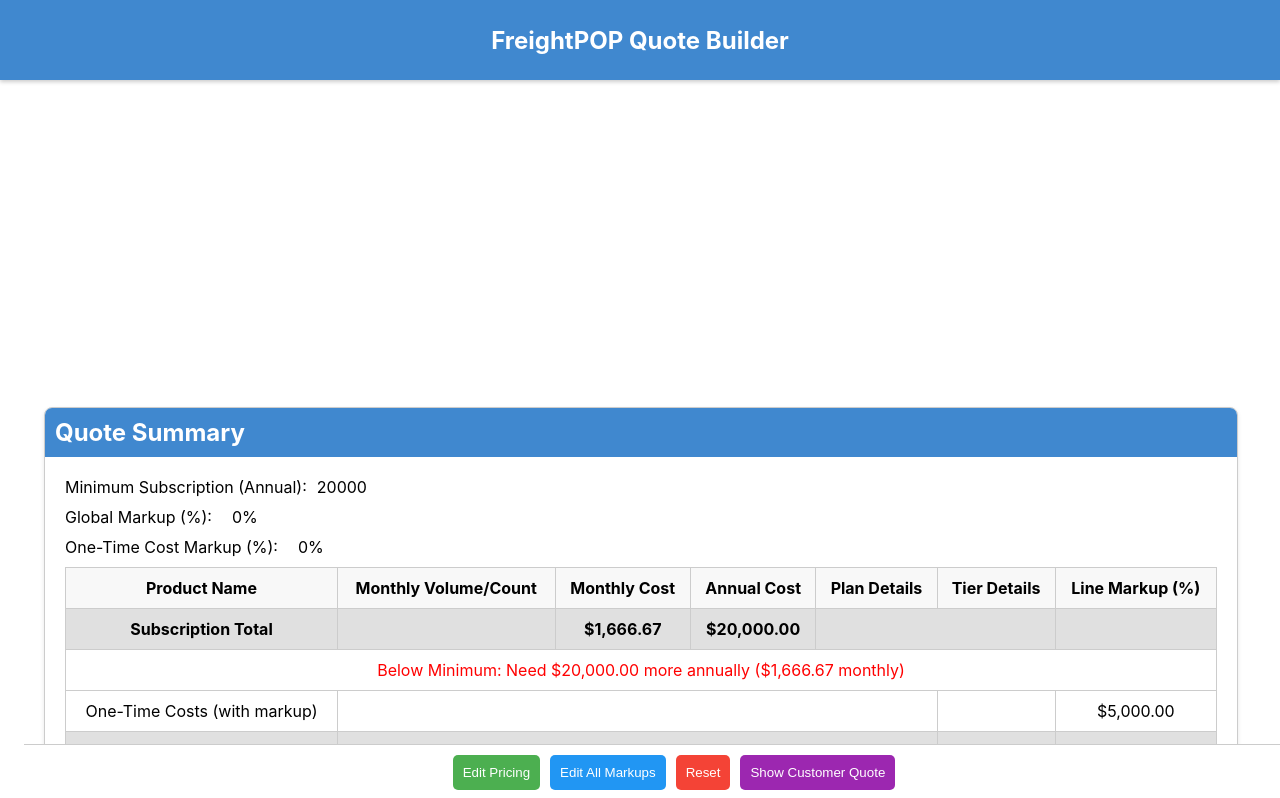
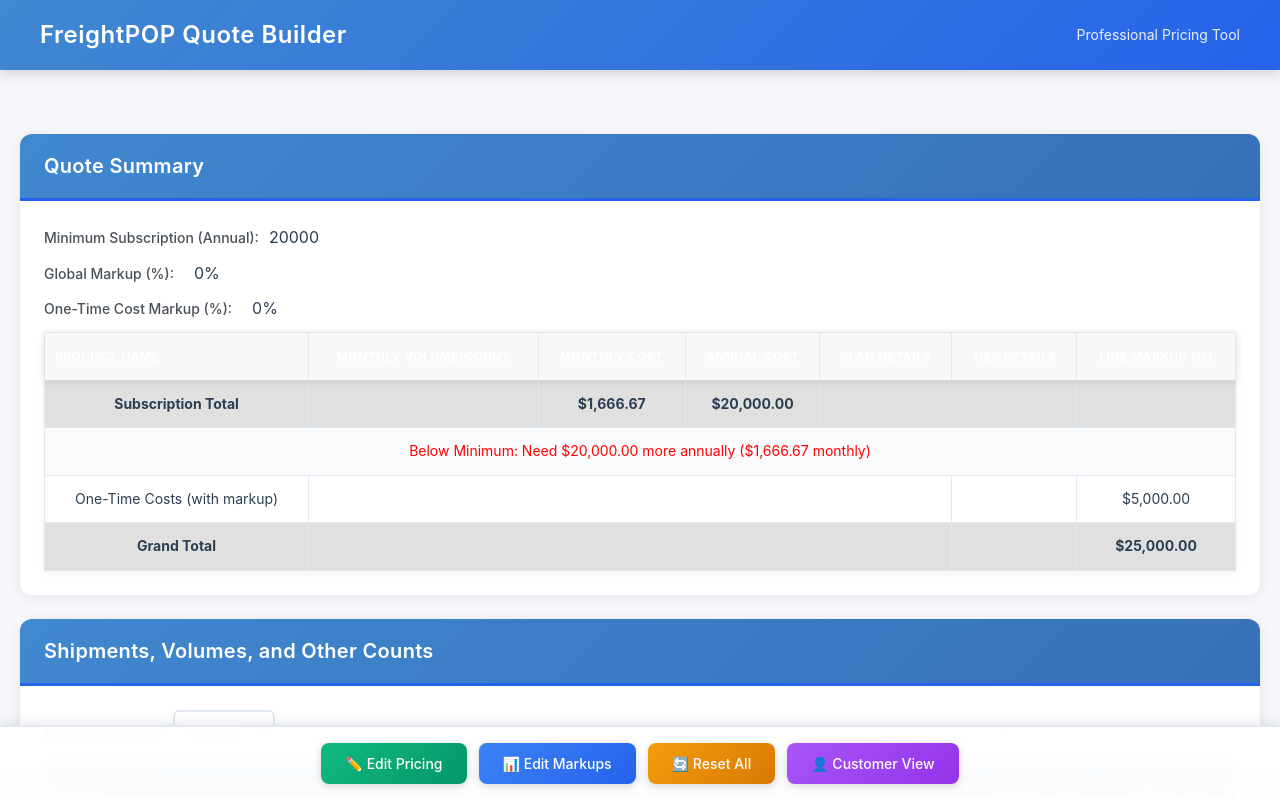
Before and after one commit to neel19917/fplegacypricer, a React (Vite) app: page / in a window 1280 px wide. Shown: the top 798 px of the page. Built offline with nearby package versions, Linux system fonts and the light colour scheme.

Commit message:
UI Cleanup: Modern design with improved styling, gradients, and better UX

```diff
--- a/src/App.jsx
+++ b/src/App.jsx
@@ -24,39 +24,58 @@
    STYLE CONSTANTS
 ============================ */
 const inputStyle = {
-  marginRight: '20px',
-  padding: '8px',
-  width: '60px',
-  border: '1px solid #ccc',
-  borderRadius: '4px',
+  marginRight: '12px',
+  padding: '10px 12px',
+  width: '70px',
+  border: '2px solid #e2e8f0',
+  borderRadius: '6px',
+  fontSize: '14px',
+  transition: 'all 0.2s ease',
 };
 
 const selectStyle = {
-  padding: '8px',
-  border: '1px solid #ccc',
-  borderRadius: '4px',
+  padding: '10px 12px',
+  border: '2px solid #e2e8f0',
+  borderRadius: '6px',
+  fontSize: '14px',
+  backgroundColor: 'white',
+  cursor: 'pointer',
+  transition: 'all 0.2s ease',
 };
 
 const stickyHeaderStyle = {
   position: 'sticky',
   top: 0,
-  background: '#f8f8f8',
-  zIndex: 1,
+  background: 'linear-gradient(135deg, #4088cf 0%, #3670b8 100%)',
+  zIndex: 10,
+  boxShadow: '0 2px 8px rgba(0, 0, 0, 0.1)',
 };
 
 const tableThStyle = {
-  border: '1px solid #ccc',
-  padding: '10px',
+  border: '1px solid #e2e8f0',
+  padding: '14px 12px',
   textAlign: 'center',
+  fontWeight: '600',
+  fontSize: '12px',
+  textTransform: 'uppercase',
+  letterSpacing: '0.5px',
+  color: 'white',
 };
 
 const tableTdStyle = {
-  border: '1px solid #ccc',
-  padding: '10px',
+  border: '1px solid #e2e8f0',
+  padding: '12px 10px',
   textAlign: 'center',
+  fontSize: '14px',
+  color: '#2c3e50',
 };
 
-const firstColumnStyle = { minWidth: '220px' };
+const firstColumnStyle = {
+  minWidth: '220px',
+  fontWeight: '500',
+  textAlign: 'left',
+  paddingLeft: '16px',
+};
 
 /* ============================
    HELPER FUNCTIONS
@@ -114,29 +133,37 @@
       top: 0,
       left: 0,
       width: '100%',
-      height: '80px',
-      background: '#4088cf',
+      height: '70px',
+      background: 'linear-gradient(135deg, #4088cf 0%, #2563eb 100%)',
       color: '#fff',
       display: 'flex',
       alignItems: 'center',
-      justifyContent: 'center',
+      justifyContent: 'space-between',
+      padding: '0 40px',
       zIndex: 1000,
-      boxShadow: '0 2px 4px rgba(0,0,0,0.2)',
+      boxShadow: '0 4px 12px rgba(0,0,0,0.15)',
     }}
   >
-    <h1 style={{ margin: 0, fontSize: '24px' }}>FreightPOP Quote Builder</h1>
+    <h1 style={{ margin: 0, fontSize: '24px', fontWeight: '600', letterSpacing: '0.5px' }}>
+      FreightPOP Quote Builder
+    </h1>
+    <div style={{ fontSize: '14px', opacity: 0.9 }}>
+      Professional Pricing Tool
+    </div>
   </div>
 );
 
-const Card = ({ children }) => (
+const Card = ({ children, className = '' }) => (
   <div
+    className={`card fade-in ${className}`}
     style={{
       width: '100%',
-      border: '1px solid #ccc',
-      borderRadius: '8px',
+      background: 'white',
+      border: 'none',
+      borderRadius: '12px',
       overflow: 'hidden',
-      margin: '20px 0',
-      boxShadow: '0 2px 4px rgba(0,0,0,0.1)',
+      margin: '24px 0',
+      boxShadow: '0 2px 12px rgba(0,0,0,0.08)',
     }}
   >
     {children}
@@ -145,15 +172,31 @@
 
 const CardHeader = ({ children, style }) => (
   <div
-    style={{ background: '#4088cf', padding: '10px', color: '#fff', ...style }}
+    style={{
+      background: 'linear-gradient(135deg, #4088cf 0%, #3670b8 100%)',
+      padding: '16px 24px',
+      color: '#fff',
+      borderBottom: '3px solid #2563eb',
+      ...style
+    }}
   >
     {children}
   </div>
 );
 
-const CardTitle = ({ children }) => <h2 style={{ margin: 0 }}>{children}</h2>;
+const CardTitle = ({ children }) => (
+  <h2 style={{
+    margin: 0,
+    fontSize: '20px',
+    fontWeight: '600',
+    letterSpacing: '0.3px'
+  }}>
+    {children}
+  </h2>
+);
+
 const CardContent = ({ children }) => (
-  <div style={{ padding: '20px' }}>{children}</div>
+  <div style={{ padding: '24px' }}>{children}</div>
 );
 
 /* ============================
@@ -847,7 +890,7 @@
     setSubBilling('annual');
   };
 
-  const topSpacerHeight = '1700px';
+  const topSpacerHeight = '90px';
 
   return (
     <>
@@ -2030,72 +2073,93 @@
         )}
       </div>
 
-      {/* Floating Pane for Admin & View Toggle Controls */}
+      {/* Floating Control Panel */}
       <div
+        className="no-print"
         style={{
           position: 'fixed',
           bottom: 0,
+          left: 0,
           width: '100%',
-          background: '#fff',
-          borderTop: '1px solid #ccc',
-          padding: '10px',
+          background: 'linear-gradient(to top, rgba(255,255,255,0.98), rgba(255,255,255,0.95))',
+          borderTop: '2px solid #e2e8f0',
+          padding: '16px 24px',
           display: 'flex',
           justifyContent: 'center',
-          gap: '10px',
+          alignItems: 'center',
+          gap: '12px',
           zIndex: 1001,
+          boxShadow: '0 -4px 12px rgba(0, 0, 0, 0.08)',
+          backdropFilter: 'blur(8px)',
         }}
       >
         <button
           onClick={toggleEditPricing}
           style={{
-            padding: '10px',
-            background: editPricingEnabled ? '#f44336' : '#4caf50',
+            padding: '12px 24px',
+            background: editPricingEnabled
+              ? 'linear-gradient(135deg, #ef4444 0%, #dc2626 100%)'
+              : 'linear-gradient(135deg, #10b981 0%, #059669 100%)',
             color: '#fff',
             border: 'none',
-            borderRadius: '5px',
+            borderRadius: '8px',
             cursor: 'pointer',
+            fontWeight: '500',
+            fontSize: '14px',
+            boxShadow: '0 2px 8px rgba(0, 0, 0, 0.15)',
           }}
         >
-          {editPricingEnabled ? 'Close Pricing Edit' : 'Edit Pricing'}
+          {editPricingEnabled ? '🔒 Lock Pricing' : '✏️ Edit Pricing'}
         </button>
         <button
           onClick={() => setEditingAllMarkups(!editingAllMarkups)}
           style={{
-            padding: '10px',
-            background: '#2196F3',
+            padding: '12px 24px',
+            background: editingAllMarkups
+              ? 'linear-gradient(135deg, #8b5cf6 0%, #7c3aed 100%)'
+              : 'linear-gradient(135deg, #3b82f6 0%, #2563eb 100%)',
             color: '#fff',
             border: 'none',
-            borderRadius: '5px',
+            borderRadius: '8px',
             cursor: 'pointer',
+            fontWeight: '500',
+            fontSize: '14px',
+            boxShadow: '0 2px 8px rgba(0, 0, 0, 0.15)',
           }}
         >
-          {editingAllMarkups ? 'Save Markups' : 'Edit All Markups'}
+          {editingAllMarkups ? '💾 Save Markups' : '📊 Edit Markups'}
         </button>
         <button
           onClick={handleReset}
           style={{
-            padding: '10px',
-            background: '#f44336',
+            padding: '12px 24px',
+            background: 'linear-gradient(135deg, #f59e0b 0%, #d97706 100%)',
             color: '#fff',
             border: 'none',
-            borderRadius: '5px',
+            borderRadius: '8px',
             cursor: 'pointer',
+            fontWeight: '500',
+            fontSize: '14px',
+            boxShadow: '0 2px 8px rgba(0, 0, 0, 0.15)',
           }}
         >
-          Reset
+          🔄 Reset All
         </button>
         <button
           onClick={() => setShowCustomerView(!showCustomerView)}
           style={{
-            padding: '10px',
-            background: '#9c27b0',
+            padding: '12px 24px',
+            background: 'linear-gradient(135deg, #a855f7 0%, #9333ea 100%)',
             color: '#fff',
             border: 'none',
-            borderRadius: '5px',
+            borderRadius: '8px',
             cursor: 'pointer',
+            fontWeight: '500',
+            fontSize: '14px',
+            boxShadow: '0 2px 8px rgba(0, 0, 0, 0.15)',
           }}
         >
-          {showCustomerView ? 'Show Detailed Quote' : 'Show Customer Quote'}
+          {showCustomerView ? '📋 Show Detailed' : '👤 Customer View'}
         </button>
       </div>
     </>
--- a/src/style.css
+++ b/src/style.css
@@ -1,14 +1,276 @@
-body {
-  background: transparent; /* Make it white if you need */
-  padding: 0 24px;
+* {
   margin: 0;
-  height: 100vh;
-  display: flex;
-  justify-content: center;
-  align-items: center;
-  font-family: -apple-system, BlinkMacSystemFont, 'Segoe UI', Roboto, Oxygen, Ubuntu, Cantarell, 'Open Sans', 'Helvetica Neue', sans-serif;
+  padding: 0;
+  box-sizing: border-box;
 }
 
-.App {
-  color: #72a24d;
+body {
+  background: #f5f7fa;
+  font-family: -apple-system, BlinkMacSystemFont, 'Segoe UI', 'Roboto', 'Oxygen',
+    'Ubuntu', 'Cantarell', 'Fira Sans', 'Droid Sans', 'Helvetica Neue',
+    sans-serif;
+  -webkit-font-smoothing: antialiased;
+  -moz-osx-font-smoothing: grayscale;
+  color: #2c3e50;
+  line-height: 1.6;
 }
+
+#root {
+  min-height: 100vh;
+  padding-bottom: 80px;
+}
+
+/* Scrollbar Styling */
+::-webkit-scrollbar {
+  width: 10px;
+  height: 10px;
+}
+
+::-webkit-scrollbar-track {
+  background: #f1f1f1;
+}
+
+::-webkit-scrollbar-thumb {
+  background: #888;
+  border-radius: 5px;
+}
+
+::-webkit-scrollbar-thumb:hover {
+  background: #555;
+}
+
+/* Input & Select Styling */
+input[type="text"],
+input[type="number"],
+input[type="date"],
+select {
+  font-family: inherit;
+  font-size: 14px;
+  transition: border-color 0.2s ease, box-shadow 0.2s ease;
+}
+
+input[type="text"]:focus,
+input[type="number"]:focus,
+input[type="date"]:focus,
+select:focus {
+  outline: none;
+  border-color: #4088cf;
+  box-shadow: 0 0 0 3px rgba(64, 136, 207, 0.1);
+}
+
+input[type="number"] {
+  -moz-appearance: textfield;
+}
+
+input[type="number"]::-webkit-inner-spin-button,
+input[type="number"]::-webkit-outer-spin-button {
+  -webkit-appearance: none;
+  margin: 0;
+}
+
+/* Button Styling */
+button {
+  font-family: inherit;
+  font-size: 14px;
+  font-weight: 500;
+  cursor: pointer;
+  transition: all 0.2s ease;
+  border: none;
+  outline: none;
+}
+
+button:hover {
+  transform: translateY(-1px);
+  box-shadow: 0 4px 12px rgba(0, 0, 0, 0.15);
+}
+
+button:active {
+  transform: translateY(0);
+}
+
+button:disabled {
+  opacity: 0.6;
+  cursor: not-allowed;
+  transform: none;
+}
+
+/* Table Improvements */
+table {
+  font-size: 14px;
+  box-shadow: 0 2px 8px rgba(0, 0, 0, 0.05);
+}
+
+thead {
+  background: linear-gradient(135deg, #4088cf 0%, #3670b8 100%);
+  color: white;
+}
+
+thead th {
+  font-weight: 600;
+  text-transform: uppercase;
+  font-size: 12px;
+  letter-spacing: 0.5px;
+  padding: 14px 10px !important;
+}
+
+tbody tr {
+  transition: background-color 0.2s ease;
+}
+
+tbody tr:hover {
+  background-color: #f8fafc;
+}
+
+tbody tr:nth-child(even) {
+  background-color: #fafbfc;
+}
+
+tbody tr:nth-child(even):hover {
+  background-color: #f0f4f8;
+}
+
+/* Card Enhancements */
+.card {
+  background: white;
+  border: none;
+  box-shadow: 0 2px 12px rgba(0, 0, 0, 0.08);
+  transition: box-shadow 0.3s ease;
+}
+
+.card:hover {
+  box-shadow: 0 4px 20px rgba(0, 0, 0, 0.12);
+}
+
+/* Labels */
+label {
+  font-weight: 500;
+  color: #495057;
+  font-size: 14px;
+}
+
+/* Utility Classes */
+.text-muted {
+  color: #6c757d;
+  font-size: 13px;
+}
+
+.text-success {
+  color: #28a745;
+}
+
+.text-danger {
+  color: #dc3545;
+}
+
+.text-warning {
+  color: #ffc107;
+}
+
+.badge {
+  display: inline-block;
+  padding: 4px 8px;
+  border-radius: 4px;
+  font-size: 12px;
+  font-weight: 500;
+}
+
+.badge-success {
+  background: #d4edda;
+  color: #155724;
+}
+
+.badge-danger {
+  background: #f8d7da;
+  color: #721c24;
+}
+
+.badge-warning {
+  background: #fff3cd;
+  color: #856404;
+}
+
+.badge-info {
+  background: #d1ecf1;
+  color: #0c5460;
+}
+
+/* Responsive Design */
+@media (max-width: 1200px) {
+  table {
+    font-size: 13px;
+  }
+
+  thead th {
+    padding: 12px 8px !important;
+    font-size: 11px;
+  }
+
+  tbody td {
+    padding: 10px 8px !important;
+  }
+}
+
+@media (max-width: 768px) {
+  body {
+    font-size: 14px;
+  }
+
+  table {
+    font-size: 12px;
+  }
+
+  input[type="text"],
+  input[type="number"],
+  input[type="date"],
+  select,
+  button {
+    font-size: 13px;
+  }
+}
+
+/* Loading Spinner */
+@keyframes spin {
+  0% { transform: rotate(0deg); }
+  100% { transform: rotate(360deg); }
+}
+
+.spinner {
+  border: 3px solid #f3f3f3;
+  border-top: 3px solid #4088cf;
+  border-radius: 50%;
+  width: 40px;
+  height: 40px;
+  animation: spin 1s linear infinite;
+  margin: 20px auto;
+}
+
+/* Fade In Animation */
+@keyframes fadeIn {
+  from {
+    opacity: 0;
+    transform: translateY(10px);
+  }
+  to {
+    opacity: 1;
+    transform: translateY(0);
+  }
+}
+
+.fade-in {
+  animation: fadeIn 0.3s ease-in;
+}
+
+/* Print Styles */
+@media print {
+  body {
+    background: white;
+  }
+
+  button {
+    display: none;
+  }
+
+  .no-print {
+    display: none !important;
+  }
+}
```
